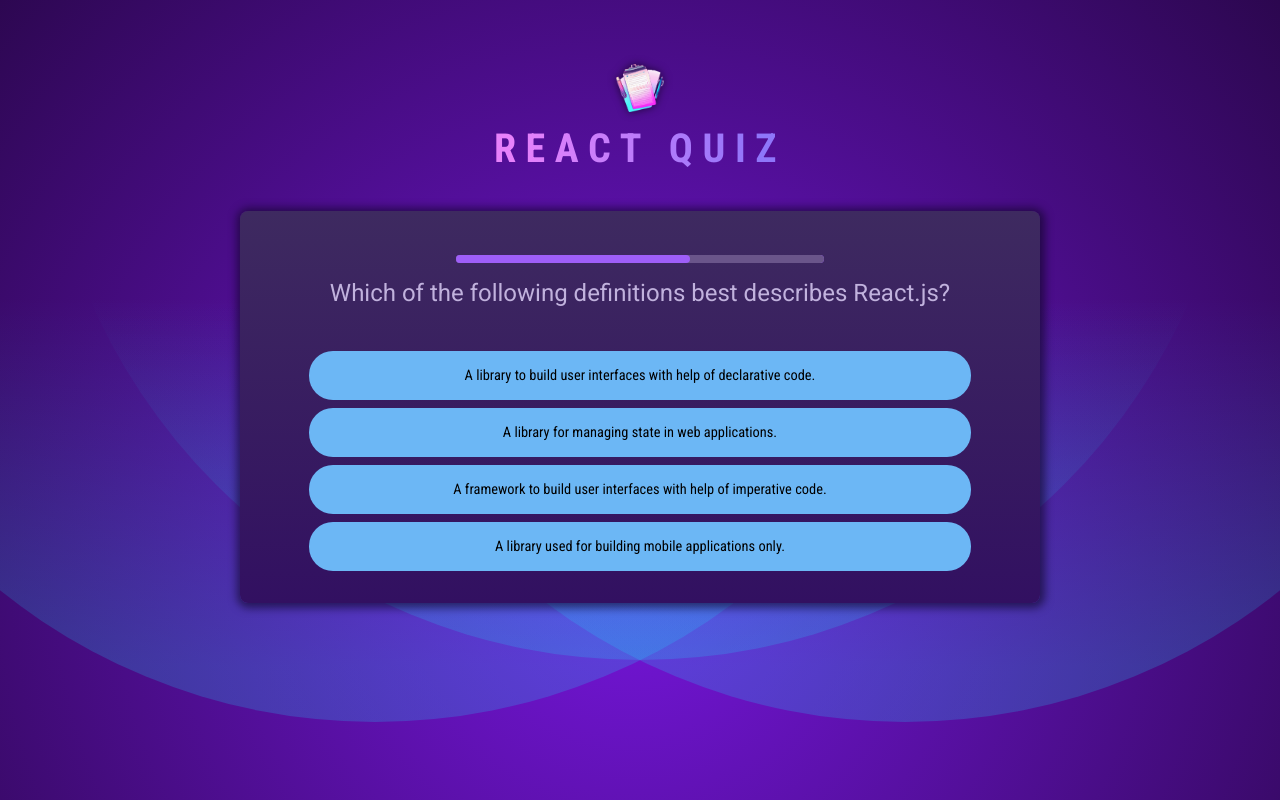
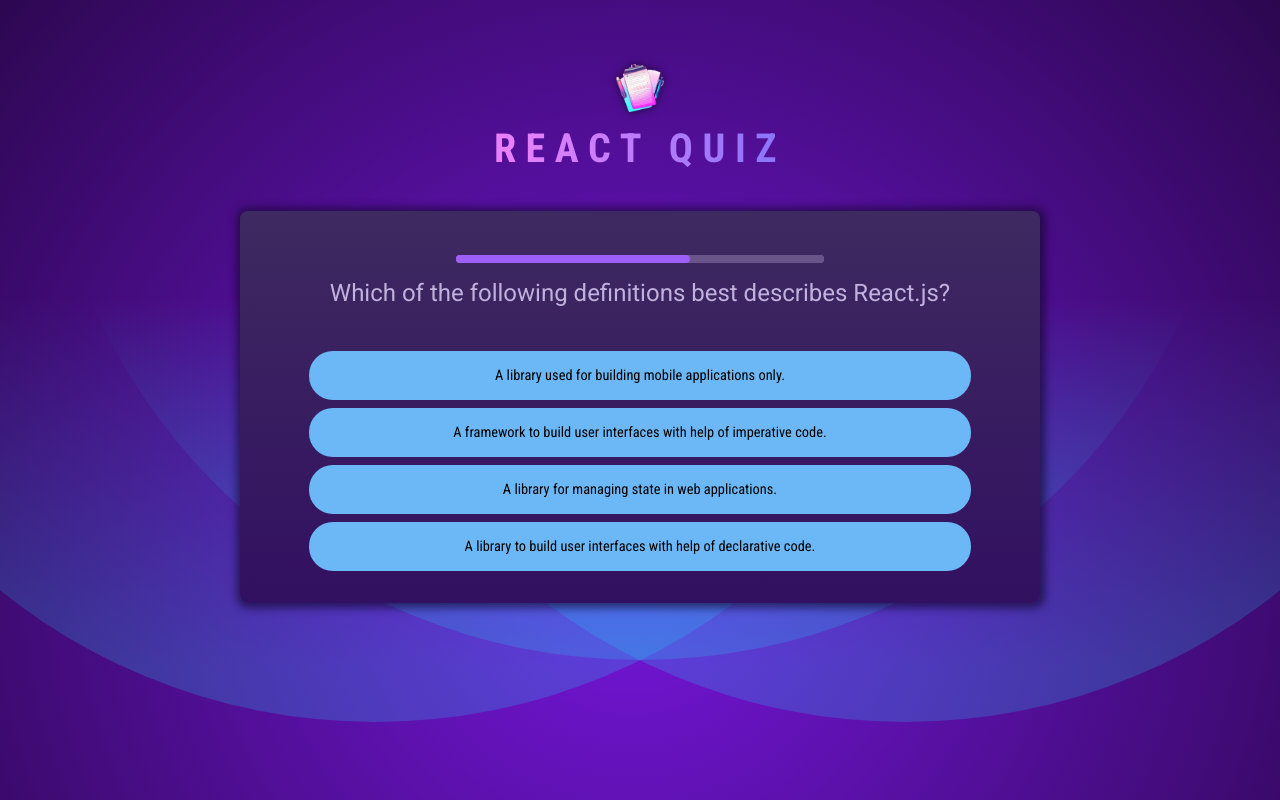
Before and after one commit to ratymatti/ReactQuiz, a React (Vite) app: page / in a window 1280 px wide. Built offline with nearby package versions, Linux system fonts and the light colour scheme.

Commit message:
small refactoring

```diff
--- a/src/components/Answers.tsx
+++ b/src/components/Answers.tsx
@@ -1,5 +1,5 @@
 import React, { useRef } from 'react'
-import { AnswerState } from './Quiz';
+import { AnswerState } from './Question'
 
 interface AnswersProps {
     answers: string[];
@@ -18,17 +18,16 @@
     const suffledAnswers = useRef<string[]>();
 
     if (!suffledAnswers.current) {
-        suffledAnswers.current = [...answers];
-        suffledAnswers.current.sort(() => Math.random() - 0.5);
+        suffledAnswers.current = [...answers].sort(() => Math.random() - 0.5);
     }
 
     return (
         <ul id="answers">
-            {answers.map((answer) => {
+            {suffledAnswers.current.map((answer) => {
                 const isSelected: boolean = answer === selectedAnswer;
                 let cssClasses: string = '';
 
-                if (answerState === AnswerState.Answered && isSelected) {
+                if (isSelected) {
                     cssClasses = 'selected';
                 }
 
@@ -38,7 +37,11 @@
 
                 return (
                     <li key={answer} className='answer'>
-                        <button onClick={() => onSelect(answer)} className={cssClasses}>
+                        <button
+                            onClick={() => onSelect(answer)}
+                            className={cssClasses}
+                            disabled={answerState !== AnswerState.Unanswered}
+                        >
                             {answer}
                         </button>
                     </li>
```
